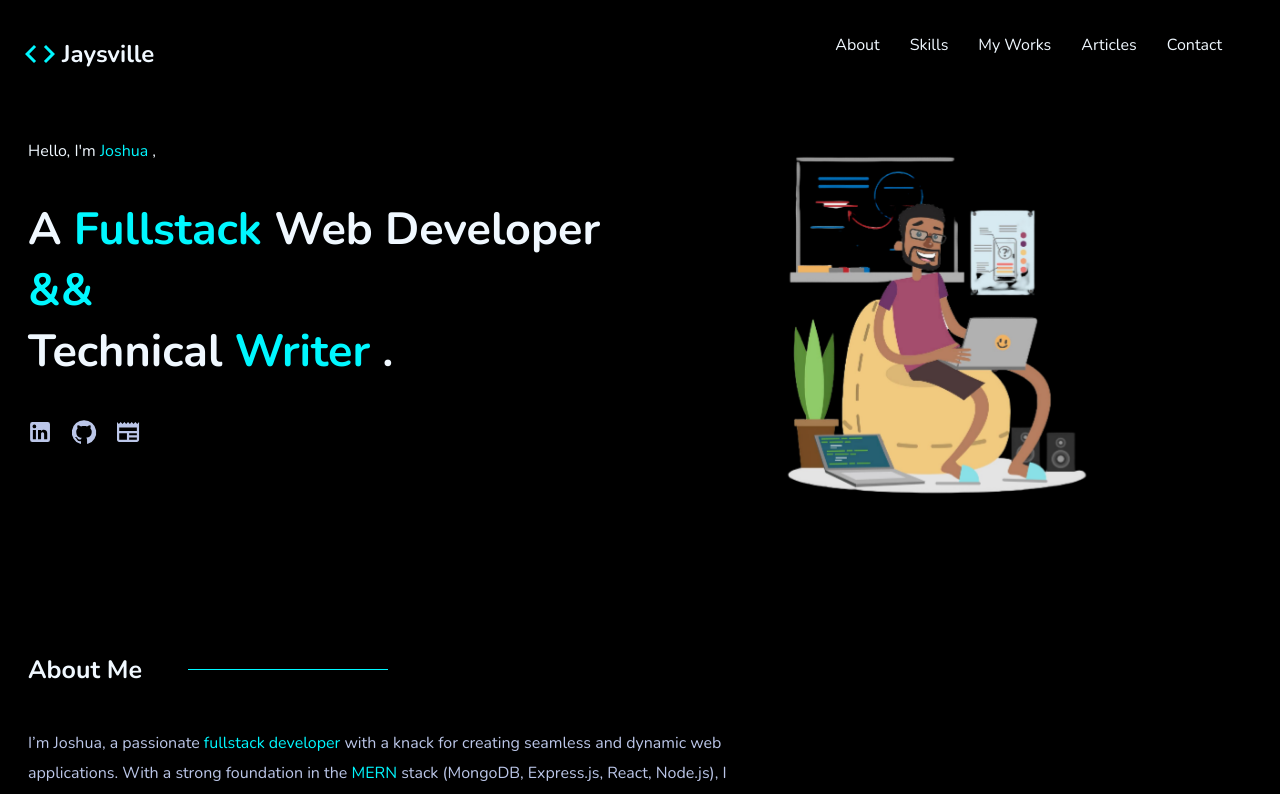
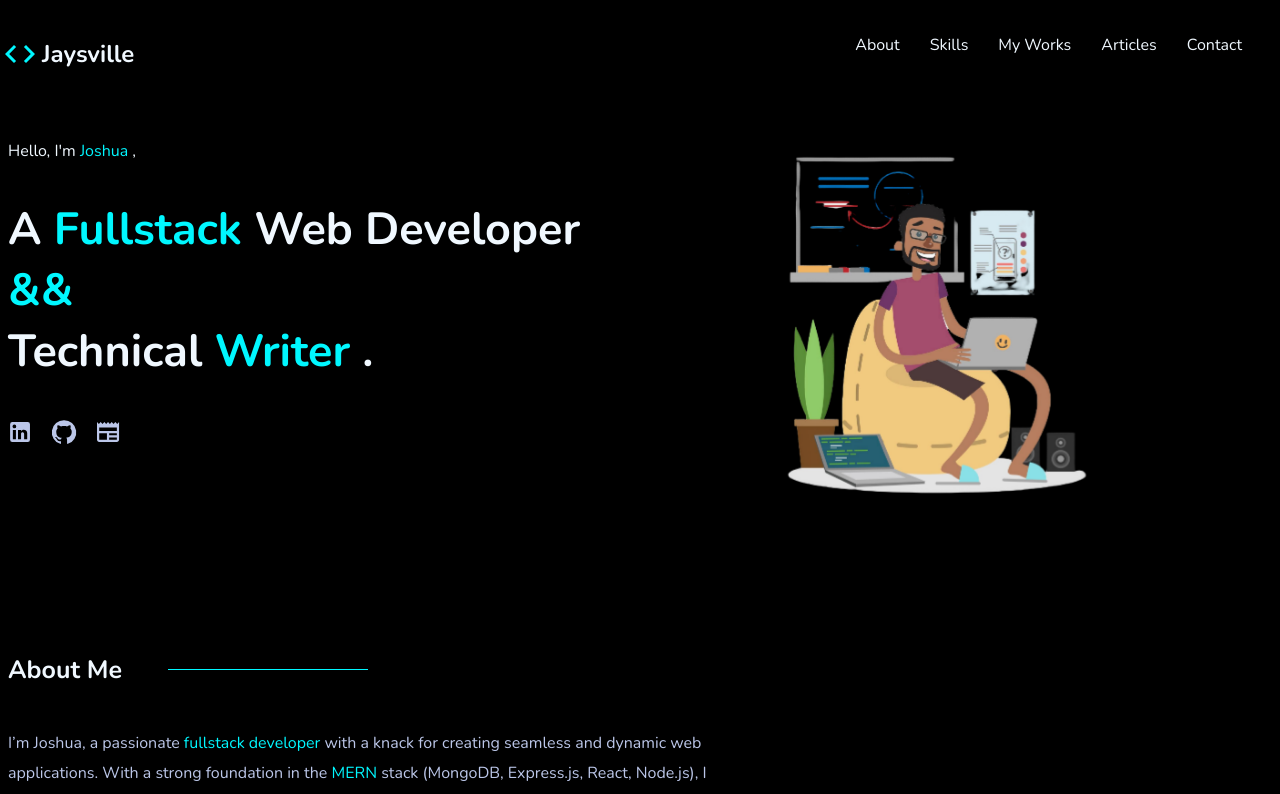
Before and after one commit to jaysville/new-portfolio, a React (Create React App) app: page / in a window 1280 px wide. Shown: the top 794 px of the page. Built offline with nearby package versions, Linux system fonts and the light colour scheme.

Commit message:
Update App.js

```diff
--- a/src/App.js
+++ b/src/App.js
@@ -42,7 +42,7 @@ function App() {
 }
 
 const Style = styled.div`
-  padding: 10px 20px;
+  padding: 10px 0;
   @media (max-width: 600px) {
     padding: 10px 35px;
   }
```
